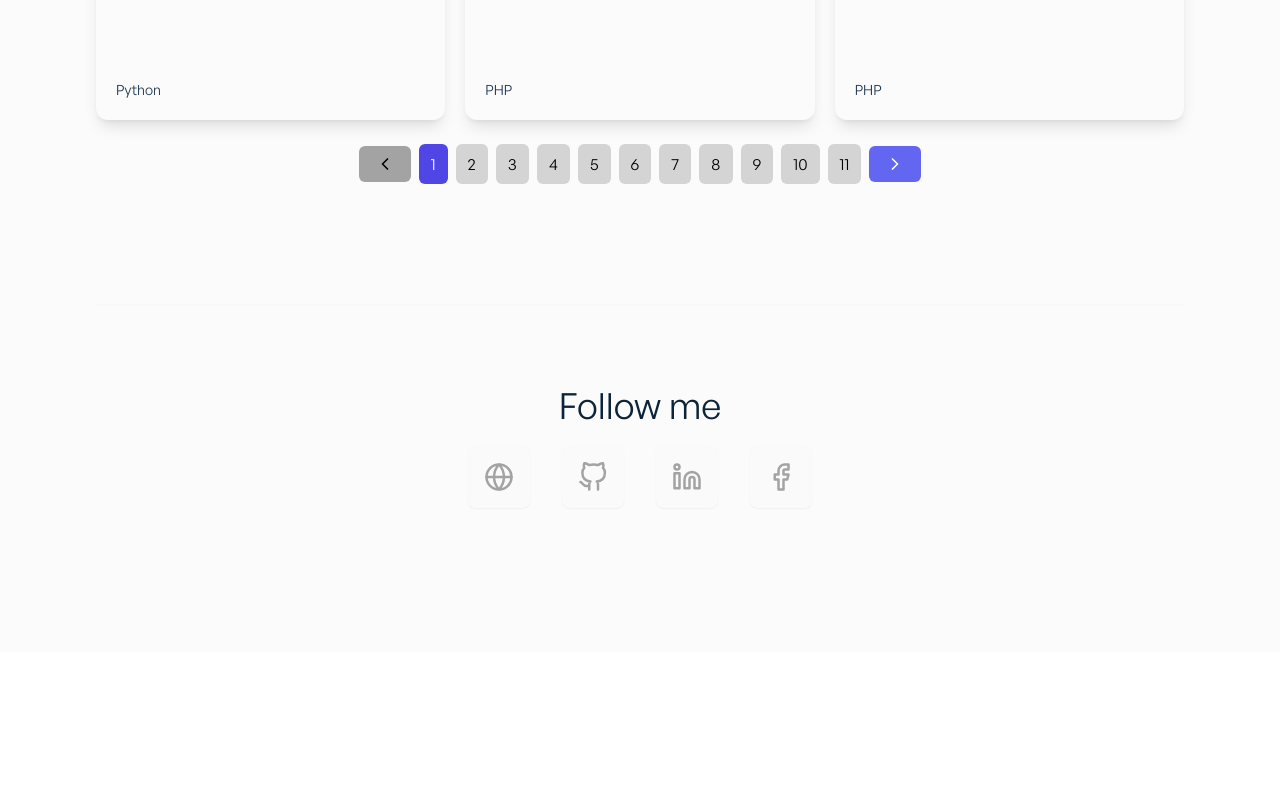
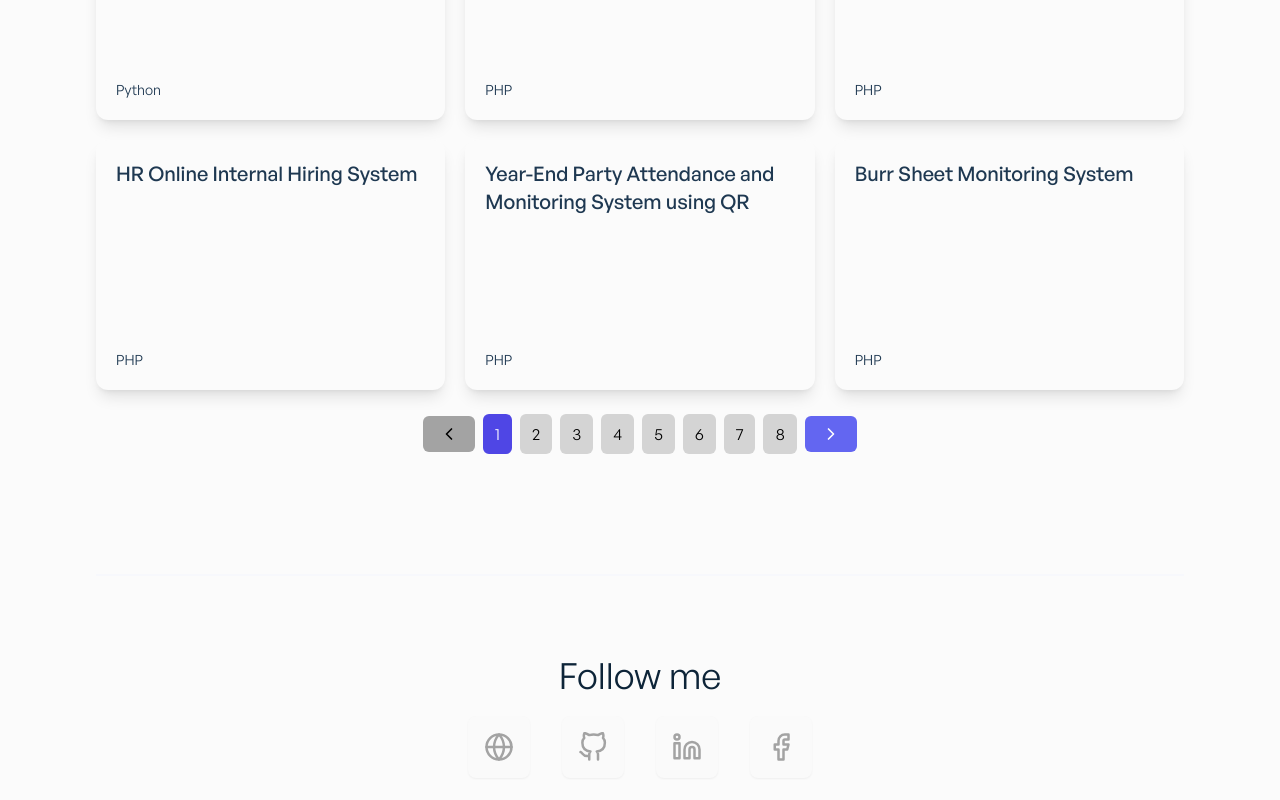
Before and after one commit to JPhlpL/nextjs-portfolio, a Next.js app: page /projects in a window 1280 px wide. Shown: the part 879-1679 px from the top of the page. Before the commit the page ends 1531 px from the top, so only its background shows below. Built offline with nearby package versions, Linux system fonts and the light colour scheme.

Commit message:
Added Items Per Page on ProjectsGrid

```diff
--- a/components/projects/ProjectsGrid.jsx
+++ b/components/projects/ProjectsGrid.jsx
@@ -2,7 +2,7 @@ import { useEffect, useState } from "react";
 import { FiSearch, FiChevronLeft, FiChevronRight } from "react-icons/fi";
 import ProjectSingle from "./ProjectSingle";
 
-const ITEMS_PER_PAGE = 6;
+const ITEMS_PER_PAGE = 9;
 
 function ProjectsGrid() {
   const [projects, setProjects] = useState([]);
```
